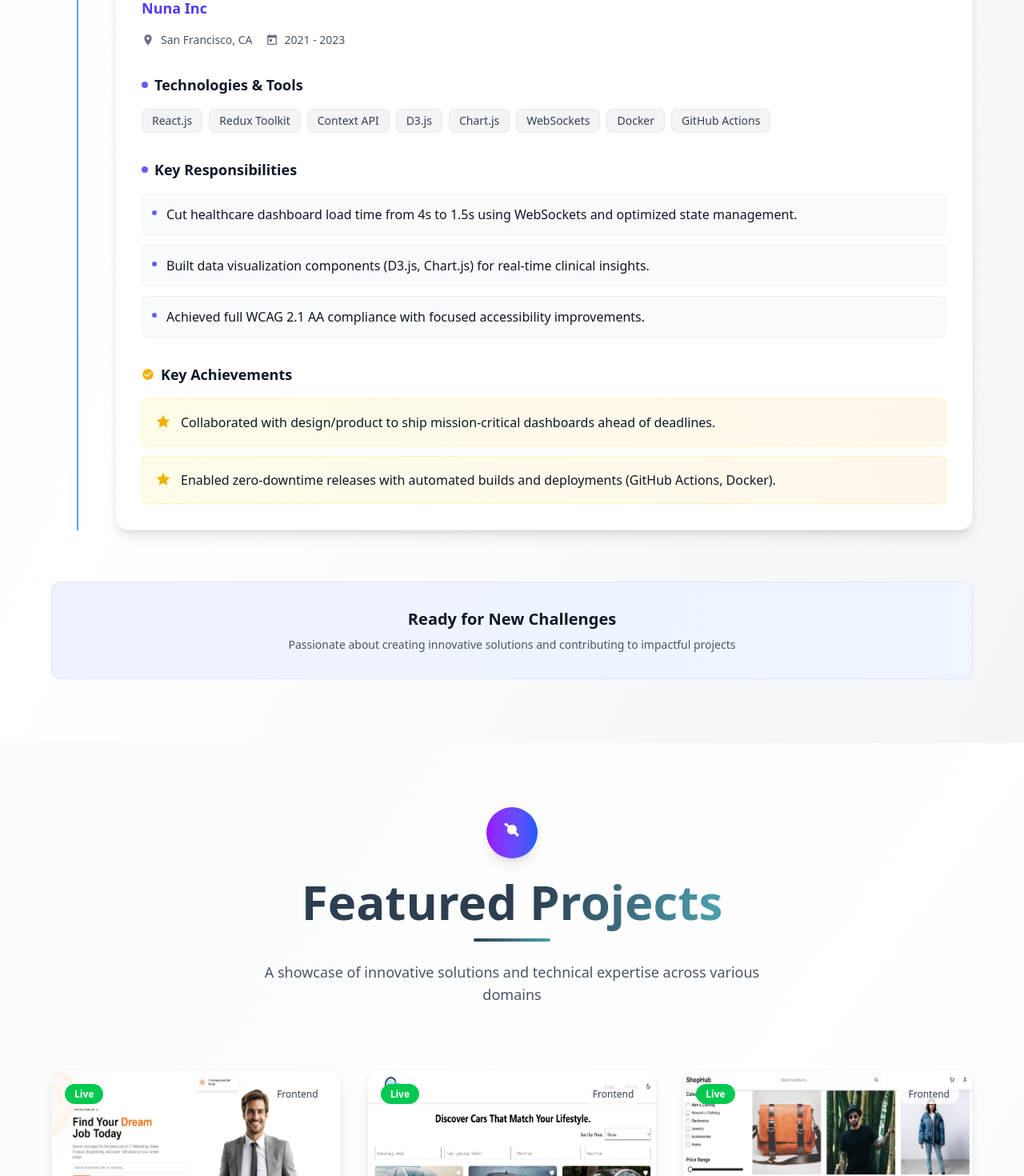
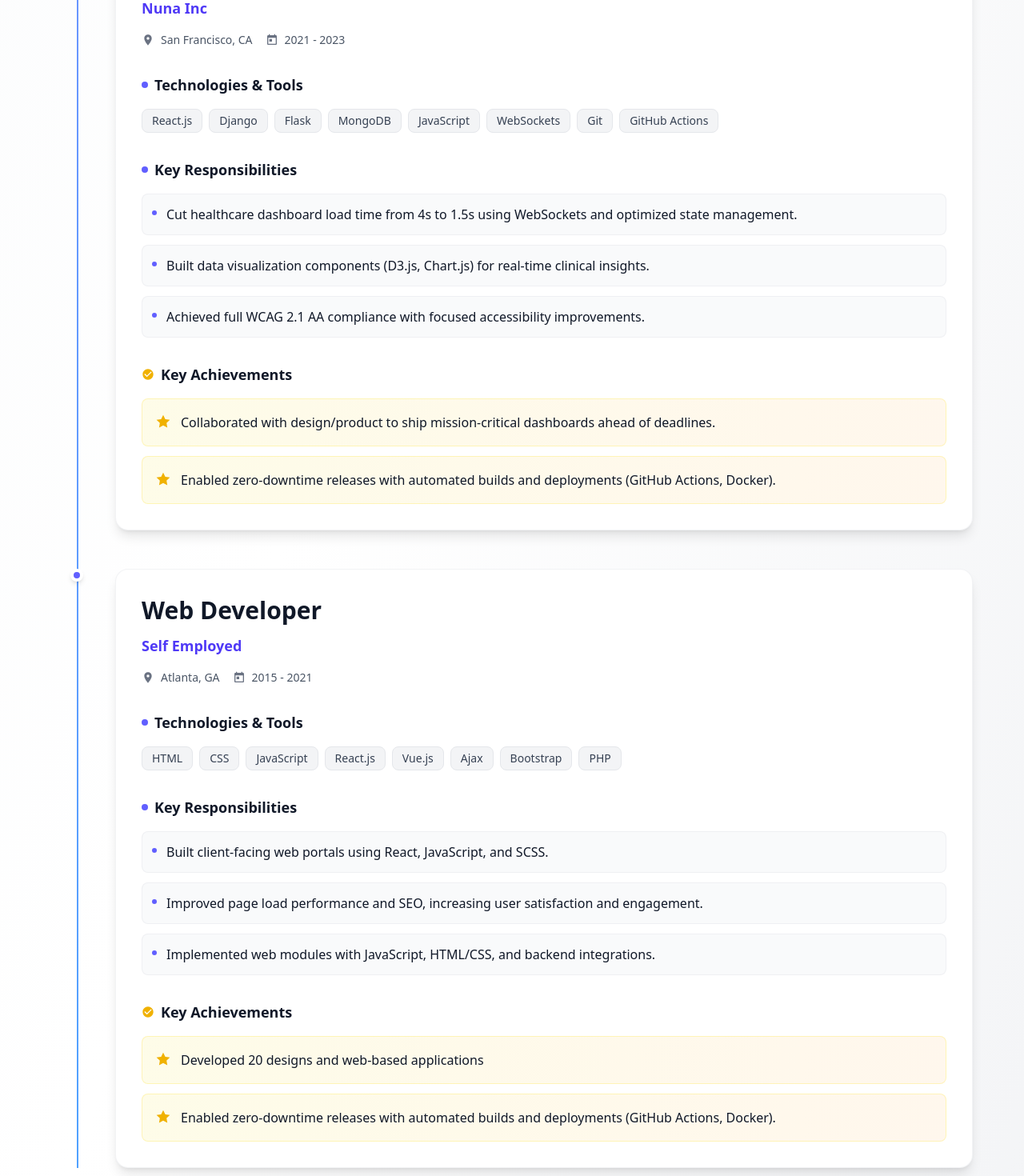
Before and after one commit to ezio421511/portfolio-front-lee, a React (Vite) app: page / in a window 1280 px wide. Shown: the part 5340-6810 px from the top of the page at 80% size. Built offline with nearby package versions, Linux system fonts and the light colour scheme.

Commit message:
Update Experience.jsx

```diff
--- a/src/components/Experience.jsx
+++ b/src/components/Experience.jsx
@@ -27,7 +27,7 @@ const experiences = [
   },
   {
     id: 2,
-    role: "Frontend Engineer",
+    role: "Software Engineer",
     company: "Pinterest",
     location: "San Francisco, CA (Remote)",
     duration: "2023 - 2024",
@@ -53,7 +53,7 @@ const experiences = [
     duration: "2021 - 2023",
     type: "Full Time",
     technologies: [
-      "React.js", "Redux Toolkit", "Context API", "D3.js", "Chart.js", "WebSockets", "Docker", "GitHub Actions"
+      "React.js", "Django", "Flask", "MongoDB", "JavaScript", "WebSockets", "Git", "GitHub Actions"
     ],
     description: [
       "Cut healthcare dashboard load time from 4s to 1.5s using WebSockets and optimized state management.",
@@ -62,6 +62,26 @@ const experiences = [
     ],
     achievements: [
       "Collaborated with design/product to ship mission-critical dashboards ahead of deadlines.",
+      "Enabled zero-downtime releases with automated builds and deployments (GitHub Actions, Docker)."
+    ]
+  },
+    {
+    id: 4,
+    role: "Web Developer",
+    company: "Self Employed",
+    location: "Atlanta, GA",
+    duration: "2015 - 2021",
+    type: "Full Time",
+    technologies: [
+      "HTML", "CSS", "JavaScript", "React.js", "Vue.js", "Ajax", "Bootstrap", "PHP"
+    ],
+    description: [
+      "Built client-facing web portals using React, JavaScript, and SCSS.",
+      "Improved page load performance and SEO, increasing user satisfaction and engagement.",
+      "Implemented web modules with JavaScript, HTML/CSS, and backend integrations."
+    ],
+    achievements: [
+      "Developed 20 designs and web-based applications",
       "Enabled zero-downtime releases with automated builds and deployments (GitHub Actions, Docker)."
     ]
   },
```
